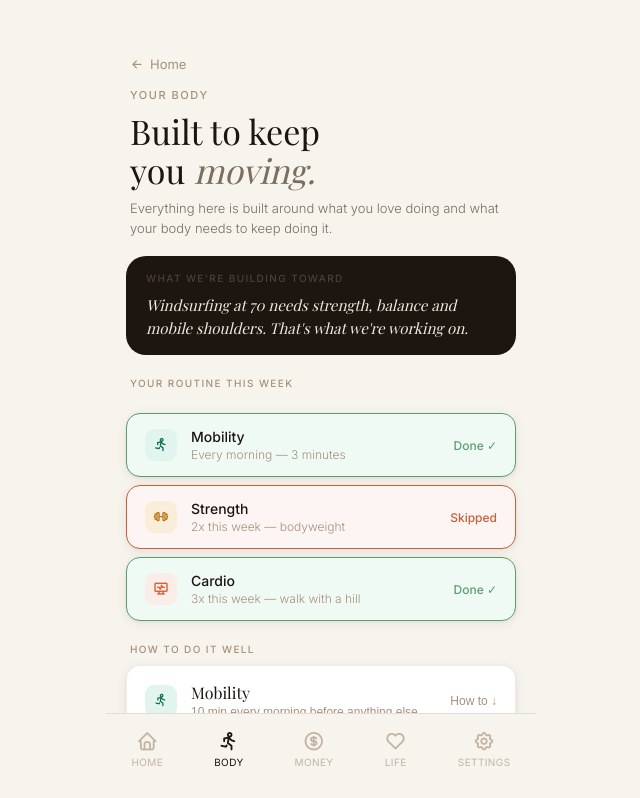
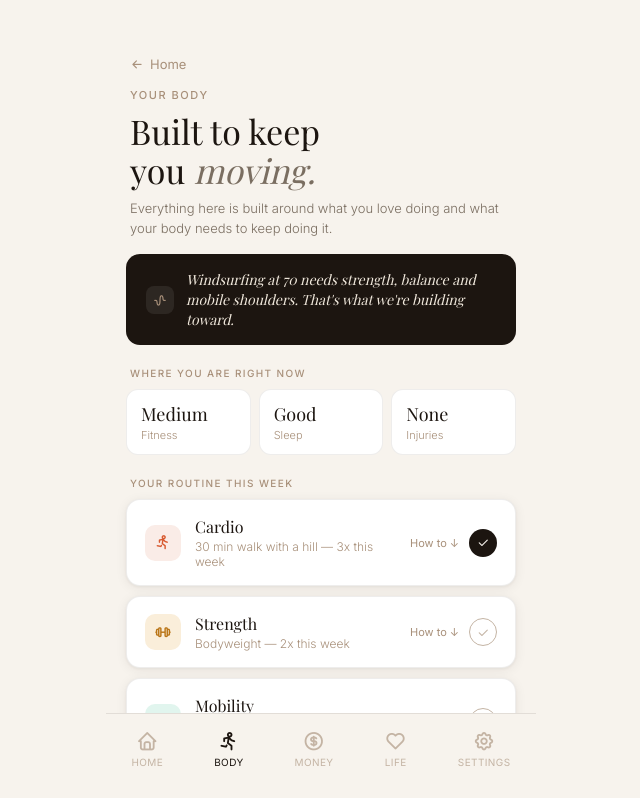
Before and after one commit to JessicaCrisp/LiLiLoLife, a Next.js app in the folder lililo/: page /body in a window 1280 px wide. Shown: the top 798 px of the page, without its empty margins (319-959 px from the left). Built offline with nearby package versions, Linux system fonts and the light colour scheme; a web font is replaced by a local one.

Commit message:
Refactor routine state management and UI components

```diff
--- a/lililo/app/body/page.tsx
+++ b/lililo/app/body/page.tsx
@@ -4,30 +4,87 @@ import { useState } from 'react'
 import { useRouter } from 'next/navigation'
 import BottomNav from '@/components/BottomNav'
 
-type RoutineState = 'none' | 'done' | 'skipped'
+type TickState = 'none' | 'done' | 'skipped'
+
+interface ExCardProps {
+  icon: string
+  iconBg: string
+  iconColor: string
+  title: string
+  meta: string
+  tickState: TickState
+  onTick: () => void
+  steps: { title: string; text: string }[]
+  focus: string
+  watch: string
+  mod?: string
+  modLabel?: string
+}
+
+function ExCard({ icon, iconBg, iconColor, title, meta, tickState, onTick, steps, focus, watch, mod, modLabel }: ExCardProps) {
+  const [open, setOpen] = useState(false)
+
+  return (
+    <div style={{ background: 'var(--white)', borderRadius: 'var(--r-md)', border: '0.5px solid var(--warm-hairline)', marginBottom: 10, overflow: 'hidden', boxShadow: 'var(--shadow-card)' }}>
+      <div style={{ display: 'flex', alignItems: 'center', gap: 14, padding: '16px 18px', cursor: 'pointer' }} onClick={() => setOpen(!open)}>
+        <div style={{ width: 36, height: 36, borderRadius: 10, background: iconBg, display: 'flex', alignItems: 'center', justifyContent: 'center', flexShrink: 0 }}>
+          <i className={`ti ${icon}`} style={{ fontSize: 17, color: iconColor }} aria-hidden="true" />
+        </div>
+        <div style={{ flex: 1 }}>
+          <p style={{ fontFamily: 'var(--font-serif)', fontSize: 16, color: 'var(--charcoal)', marginBottom: 2 }}>{title}</p>
+          <p style={{ fontSize: 12, fontWeight: 300, color: 'var(--warm-light)' }}>{meta}</p>
+        </div>
+        <div style={{ display: 'flex', alignItems: 'center', gap: 10, marginLeft: 'auto' }}>
+          <span style={{ fontSize: 11, color: 'var(--warm-light)', whiteSpace: 'nowrap' }}>{open ? 'Less ↑' : 'How to ↓'}</span>
+          <button
+            onClick={e => { e.stopPropagation(); onTick() }}
+            style={{ width: 28, height: 28, borderRadius: '50%', border: tickState === 'done' ? 'none' : '0.5px solid var(--warm-border)', background: tickState === 'done' ? 'var(--charcoal)' : 'transparent', display: 'flex', alignItems: 'center', justifyContent: 'center', cursor: 'pointer', flexShrink: 0 }}
+          >
+            <i className="ti ti-check" style={{ fontSize: 13, color: tickState === 'done' ? 'var(--parchment)' : 'var(--warm-border)' }} aria-hidden="true" />
+          </button>
+        </div>
+      </div>
+      {open && (
+        <div style={{ borderTop: '0.5px solid var(--warm-hairline)', padding: 18, background: '#FAFAF8' }}>
+          <p style={{ fontSize: 10, fontWeight: 500, letterSpacing: '0.12em', textTransform: 'uppercase', color: 'var(--warm-light)', marginBottom: 12 }}>How to do this well</p>
+          {steps.map((s, i) => (
+            <div key={i} style={{ display: 'flex', gap: 10, marginBottom: 12 }}>
+              <div style={{ width: 20, height: 20, borderRadius: '50%', background: 'var(--charcoal)', color: 'var(--parchment)', fontSize: 11, fontWeight: 500, display: 'flex', alignItems: 'center', justifyContent: 'center', flexShrink: 0, marginTop: 2 }}>{i + 1}</div>
+              <p style={{ fontSize: 13, fontWeight: 300, color: 'var(--charcoal-mid)', lineHeight: 1.6 }}>{s.text}</p>
+            </div>
+          ))}
+          <div style={{ background: '#F0E8DC', borderRadius: 10, padding: '12px 14px', marginTop: 4 }}>
+            <p style={{ fontSize: 10, fontWeight: 500, letterSpacing: '0.12em', textTransform: 'uppercase', color: 'var(--warm-light)', marginBottom: 6 }}>Focus on</p>
+            <p style={{ fontSize: 13, fontWeight: 300, color: 'var(--charcoal-mid)', lineHeight: 1.6 }}>{focus}</p>
+          </div>
+          <div style={{ background: '#FAECE7', borderRadius: 10, padding: '12px 14px', marginTop: 8 }}>
+            <p style={{ fontSize: 10, fontWeight: 500, letterSpacing: '0.12em', textTransform: 'uppercase', color: 'var(--alert)', marginBottom: 6 }}>Watch out for</p>
+            <p style={{ fontSize: 13, fontWeight: 300, color: 'var(--charcoal-mid)', lineHeight: 1.6 }}>{watch}</p>
+          </div>
+          {mod && (
+            <div style={{ background: 'var(--white)', border: '0.5px solid var(--warm-hairline)', borderRadius: 10, padding: '12px 14px', marginTop: 8 }}>
+              <p style={{ fontSize: 10, fontWeight: 500, letterSpacing: '0.12em', textTransform: 'uppercase', color: 'var(--warm-light)', marginBottom: 6 }}>{modLabel || 'Modification'}</p>
+              <p style={{ fontSize: 13, fontWeight: 300, color: 'var(--charcoal-mid)', lineHeight: 1.6 }}>{mod}</p>
+            </div>
+          )}
+        </div>
+      )}
+    </div>
+  )
+}
 
 export default function BodyScreen() {
   const router = useRouter()
-  const [mobility, setMobility] = useState<RoutineState>('done')
-  const [strength, setStrength] = useState<RoutineState>('skipped')
-  const [cardio, setCardio] = useState<RoutineState>('done')
-  const [mobilityOpen, setMobilityOpen] = useState(false)
+  const [cardio, setCardio] = useState<TickState>('done')
+  const [strength, setStrength] = useState<TickState>('none')
+  const [mobility, setMobility] = useState<TickState>('none')
 
-  const cycleState = (current: RoutineState): RoutineState => {
-    if (current === 'none') return 'done'
-    if (current === 'done') return 'skipped'
-    return 'none'
-  }
+  const cycle = (s: TickState): TickState => s === 'none' ? 'done' : s === 'done' ? 'skipped' : 'none'
 
   return (
     <div className="screen">
-
-      {/* Back nav */}
       <div style={{ padding: '56px 24px 0' }}>
-        <button
-          onClick={() => router.push('/home')}
-          style={{ display: 'flex', alignItems: 'center', gap: 6, background: 'none', border: 'none', cursor: 'pointer', padding: 0 }}
-        >
+        <button onClick={() => router.push('/home')} style={{ display: 'flex', alignItems: 'center', gap: 6, background: 'none', border: 'none', cursor: 'pointer', padding: 0 }}>
           <i className="ti ti-arrow-left" style={{ fontSize: 14, color: 'var(--warm-light)' }} aria-hidden="true" />
           <span style={{ fontSize: 13, color: 'var(--warm-light)', fontFamily: 'var(--font-sans)' }}>Home</span>
         </button>
@@ -35,126 +92,85 @@ export default function BodyScreen() {
 
       <div className="page-hero" style={{ paddingTop: 16 }}>
         <span className="kicker">Your body</span>
-        <h1 className="serif-xl" style={{ marginBottom: 8 }}>
-          Built to keep<br />you <em>moving.</em>
-        </h1>
-        <p className="sub-text">
-          Everything here is built around what you love doing and what your body needs to keep doing it.
+        <h1 className="serif-xl" style={{ marginBottom: 8 }}>Built to keep<br />you <em>moving.</em></h1>
+        <p className="sub-text">Everything here is built around what you love doing and what your body needs to keep doing it.</p>
+      </div>
+
+      {/* North star */}
+      <div style={{ margin: '16px 20px 0', background: 'var(--charcoal)', borderRadius: 14, padding: '16px 20px', display: 'flex', alignItems: 'center', gap: 12 }}>
+        <div style={{ width: 28, height: 28, borderRadius: 8, background: 'rgba(255,255,255,0.08)', display: 'flex', alignItems: 'center', justifyContent: 'center', flexShrink: 0 }}>
+          <i className="ti ti-wave-sine" style={{ fontSize: 14, color: 'var(--warm-light)' }} aria-hidden="true" />
+        </div>
+        <p style={{ fontFamily: 'var(--font-serif)', fontSize: 14, fontStyle: 'italic', color: '#F0E8DC', lineHeight: 1.4 }}>
+          Windsurfing at 70 needs strength, balance and mobile shoulders. That&apos;s what we&apos;re building toward.
         </p>
       </div>
 
-      {/* North star mini */}
-      <div className="north-star" style={{ padding: '16px 20px' }}>
-        <p className="ns-kicker">What we&apos;re building toward</p>
-        <p className="ns-text" style={{ fontSize: 15, marginBottom: 0 }}>
-          Windsurfing at 70 needs strength, balance and mobile shoulders. That&apos;s what we&apos;re working on.
-        </p>
+      {/* Snapshot */}
+      <p className="section-head">Where you are right now</p>
+      <div style={{ display: 'grid', gridTemplateColumns: '1fr 1fr 1fr', gap: 8, padding: '0 20px' }}>
+        {[['Medium', 'Fitness'], ['Good', 'Sleep'], ['None', 'Injuries']].map(([val, label]) => (
+          <div key={label} style={{ background: 'var(--white)', borderRadius: 12, border: '0.5px solid var(--warm-hairline)', padding: '12px 14px' }}>
+            <p style={{ fontFamily: 'var(--font-serif)', fontSize: 18, color: 'var(--charcoal)', marginBottom: 2 }}>{val}</p>
+            <p style={{ fontSize: 11, fontWeight: 300, color: 'var(--warm-light)' }}>{label}</p>
+          </div>
+        ))}
       </div>
 
-      {/* Routine */}
+      {/* Exercise cards */}
       <p className="section-head">Your routine this week</p>
-      <div className="routine-items">
-        <div className={`routine-item ${mobility === 'done' ? 'done-it' : mobility === 'skipped' ? 'skipped' : ''}`}
-          onClick={() => setMobility(cycleState(mobility))}>
-          <div className="routine-icon" style={{ background: '#E1F5EE' }}>
-            <i className="ti ti-run" style={{ fontSize: 16, color: '#0F6E56' }} aria-hidden="true" />
-          </div>
-          <div style={{ flex: 1 }}>
-            <p className="routine-name">Mobility</p>
-            <p className="routine-detail">Every morning — 3 minutes</p>
-          </div>
-          <span className={`routine-status ${mobility === 'done' ? 'done' : mobility === 'skipped' ? 'skip' : ''}`}>
-            {mobility === 'done' ? 'Done ✓' : mobility === 'skipped' ? 'Skipped' : 'Tap to mark'}
-          </span>
-        </div>
-        <div className={`routine-item ${strength === 'done' ? 'done-it' : strength === 'skipped' ? 'skipped' : ''}`}
-          onClick={() => setStrength(cycleState(strength))}>
-          <div className="routine-icon" style={{ background: '#FAEEDA' }}>
-            <i className="ti ti-barbell" style={{ fontSize: 16, color: '#BA7517' }} aria-hidden="true" />
-          </div>
-          <div style={{ flex: 1 }}>
-            <p className="routine-name">Strength</p>
-            <p className="routine-detail">2x this week — bodyweight</p>
-          </div>
-          <span className={`routine-status ${strength === 'done' ? 'done' : strength === 'skipped' ? 'skip' : ''}`}>
-            {strength === 'done' ? 'Done ✓' : strength === 'skipped' ? 'Skipped' : 'Tap to mark'}
-          </span>
-        </div>
-        <div className={`routine-item ${cardio === 'done' ? 'done-it' : cardio === 'skipped' ? 'skipped' : ''}`}
-          onClick={() => setCardio(cycleState(cardio))}>
-          <div className="routine-icon" style={{ background: '#FAECE7' }}>
-            <i className="ti ti-heart-rate-monitor" style={{ fontSize: 16, color: '#D85A30' }} aria-hidden="true" />
-          </div>
-          <div style={{ flex: 1 }}>
-            <p className="routine-name">Cardio</p>
-            <p className="routine-detail">3x this week — walk with a hill</p>
-          </div>
-          <span className={`routine-status ${cardio === 'done' ? 'done' : cardio === 'skipped' ? 'skip' : ''}`}>
-            {cardio === 'done' ? 'Done ✓' : cardio === 'skipped' ? 'Skipped' : 'Tap to mark'}
-          </span>
-        </div>
+      <div style={{ padding: '0 20px' }}>
+        <ExCard
+          icon="ti-run" iconBg="#FAECE7" iconColor="#D85A30"
+          title="Cardio" meta="30 min walk with a hill — 3x this week"
+          tickState={cardio} onTick={() => setCardio(cycle(cardio))}
+          steps={[
+            { title: '', text: 'Start easy for the first 5 minutes — your joints need time to warm up, especially in the morning. Don\'t push straight away.' },
+            { title: '', text: 'On the hill, lean slightly forward from the ankles — not the waist. Shorter steps, arms moving, breathing steady. This is the same core stability that keeps you upright on a board in a gust.' },
+            { title: '', text: 'Aim to be slightly breathless but still able to talk. That\'s the zone that builds the cardiovascular base you need for a full day on the water.' },
+          ]}
+          focus="Head up, shoulders relaxed, arms swinging naturally. Good posture on the walk trains the same postural muscles you use when you're powered up and planing."
+          watch="Pushing too hard on the hill. This should feel challenging, not painful. If your chest tightens or you feel dizzy, slow down immediately and rest."
+        />
+        <ExCard
+          icon="ti-barbell" iconBg="#FAEEDA" iconColor="#BA7517"
+          title="Strength" meta="Bodyweight — 2x this week"
+          tickState={strength} onTick={() => setStrength(cycle(strength))}
+          steps={[
+            { title: '', text: 'Squats: feet shoulder-width apart, toes slightly out. Lower slowly — 3 counts down, 1 up. Keep your chest up. This builds the leg power that drives your gybes and tacks.' },
+            { title: '', text: 'Lunges: step forward, lower your back knee toward the floor without touching it. Front knee stays directly above your ankle. This is single-leg stability — exactly what you need when the board is moving under you.' },
+            { title: '', text: 'Single leg balance: stand on one foot for 30 seconds, then switch. Hold a wall if you need to. The goal is to need it less every week — this is your most windsurfing-specific exercise.' },
+          ]}
+          focus="Slow and controlled beats fast and sloppy every time. Three slow squats done properly build more functional strength than ten rushed ones."
+          watch="Knees caving inward on squats — gently push them out to track over your second toe. Lower back aching means you're rounding your spine. Stop, reset your posture, and try again."
+          modLabel="If your knees are a concern"
+          mod="Place a chair behind you and just touch it before standing back up. This limits the range of motion while still building the same strength. Never push through sharp knee pain."
+        />
+        <ExCard
+          icon="ti-yoga" iconBg="#E1F5EE" iconColor="#0F6E56"
+          title="Mobility" meta="10 min — every morning before anything else"
+          tickState={mobility} onTick={() => setMobility(cycle(mobility))}
+          steps={[
+            { title: '', text: 'Hip circles: hands on hips, feet shoulder-width. Draw large slow circles — 10 each direction. Your hips are the pivot point of every manoeuvre on the water. Keep them moving.' },
+            { title: '', text: 'Shoulder rolls and cross-body stretch: roll both shoulders backward 10 times, then forward 10. Then pull one arm across your chest and hold 20 seconds. Switch. Your shoulders take the load of every gust — look after them.' },
+            { title: '', text: 'Ankle rotations: lift one foot, draw slow circles — 10 each direction, then switch. Do this while the kettle boils. Ankle mobility affects your stance and balance on an unstable board more than most people realise.' },
+            { title: '', text: 'Cat/cow: on hands and knees, arch your back up toward the ceiling then let it dip toward the floor. 10 slow reps. Breathe with the movement. This keeps your spine supple for the rotation you need when you\'re looking upwind.' },
+          ]}
+          focus="Slow is the whole point. This isn't a workout — it's maintenance. The slower and more deliberate you move, the more you're actually doing."
+          watch="Pushing into pain on the shoulder stretch — you should feel a gentle pull, never a sharp pinch. If something feels wrong in your shoulder, skip that movement. Your shoulders are too important to your sport to risk."
+          modLabel="If you have shoulder issues"
+          mod="Skip the cross-body stretch and do gentle pendulum swings instead — lean forward, let your arm hang loose, and make small circles. This keeps the joint moving without loading it."
+        />
       </div>
 
-      {/* How to — expandable */}
-      <p className="section-head">How to do it well</p>
-      <div style={{ padding: '0 20px' }}>
-        <div style={{ background: 'var(--white)', borderRadius: 'var(--r-md)', border: '0.5px solid var(--warm-hairline)', overflow: 'hidden', boxShadow: 'var(--shadow-card)' }}>
-          <button
-            style={{ display: 'flex', alignItems: 'center', gap: 14, padding: '16px 18px', width: '100%', background: 'none', border: 'none', cursor: 'pointer', textAlign: 'left' }}
-            onClick={() => setMobilityOpen(!mobilityOpen)}
-          >
-            <div className="routine-icon" style={{ background: '#E1F5EE', flexShrink: 0 }}>
-              <i className="ti ti-run" style={{ fontSize: 15, color: '#0F6E56' }} aria-hidden="true" />
-            </div>
-            <div style={{ flex: 1 }}>
-              <p style={{ fontFamily: 'var(--font-serif)', fontSize: 16, color: 'var(--charcoal)' }}>Mobility</p>
-              <p className="routine-detail">10 min every morning before anything else</p>
-            </div>
-            <span style={{ fontSize: 12, color: 'var(--warm-light)' }}>{mobilityOpen ? 'Less ↑' : 'How to ↓'}</span>
-          </button>
-
-          {mobilityOpen && (
-            <div style={{ borderTop: '0.5px solid var(--warm-hairline)', padding: 18, background: '#FAFAF8' }}>
-              <p style={{ fontSize: 10, fontWeight: 500, letterSpacing: '0.12em', textTransform: 'uppercase', color: 'var(--warm-light)', marginBottom: 14 }}>
-                How to do this well
-              </p>
-              {[
-                ['Hip circles', 'Hands on hips, feet shoulder-width. Draw large slow circles — 10 each direction. Your hips are the pivot point of every manoeuvre on the water.'],
-                ['Shoulder rolls', 'Roll both shoulders backward 10 times, then forward 10. Pull one arm across your chest, hold 20 seconds each side.'],
-                ['Ankle rotations', 'Lift one foot, draw slow circles — 10 each direction, then switch. Do this while the kettle boils.'],
-              ].map(([title, desc], i) => (
-                <div key={i} style={{ display: 'flex', gap: 10, marginBottom: 12 }}>
-                  <div style={{ width: 20, height: 20, borderRadius: '50%', background: 'var(--charcoal)', color: 'var(--parchment)', fontSize: 11, fontWeight: 500, display: 'flex', alignItems: 'center', justifyContent: 'center', flexShrink: 0, marginTop: 2 }}>{i + 1}</div>
-                  <div>
-                    <p style={{ fontSize: 13, fontWeight: 500, color: 'var(--charcoal)', marginBottom: 2 }}>{title}</p>
-                    <p style={{ fontSize: 13, fontWeight: 300, color: 'var(--charcoal-mid)', lineHeight: 1.6 }}>{desc}</p>
-                  </div>
-                </div>
-              ))}
-              <div style={{ background: '#F0E8DC', borderRadius: 10, padding: '12px 14px', marginTop: 4 }}>
-                <p style={{ fontSize: 10, fontWeight: 500, letterSpacing: '0.12em', textTransform: 'uppercase', color: 'var(--warm-light)', marginBottom: 6 }}>Focus on</p>
-                <p style={{ fontSize: 13, fontWeight: 300, color: 'var(--charcoal-mid)', lineHeight: 1.6 }}>Slow and deliberate. This is maintenance not a workout. The slower you move, the more useful it is.</p>
-              </div>
-              <div style={{ background: '#FAECE7', borderRadius: 10, padding: '12px 14px', marginTop: 8 }}>
-                <p style={{ fontSize: 10, fontWeight: 500, letterSpacing: '0.12em', textTransform: 'uppercase', color: 'var(--alert)', marginBottom: 6 }}>Watch out for</p>
-                <p style={{ fontSize: 13, fontWeight: 300, color: 'var(--charcoal-mid)', lineHeight: 1.6 }}>Pushing into pain on the shoulder stretch. You should feel a gentle pull, never a sharp pinch.</p>
-              </div>
-            </div>
-          )}
-        </div>
-      </div>
-
-      <p style={{ margin: '8px 20px 0', fontSize: 12, fontWeight: 300, color: 'var(--warm-light)', textAlign: 'center' }}>
+      <p style={{ margin: '8px 20px 0', fontSize: 12, fontWeight: 300, color: 'var(--warm-light)', textAlign: 'center', lineHeight: 1.5 }}>
         If something hurts, stop. When in doubt, talk to your physio or doctor first.
       </p>
 
-      {/* Nudge card */}
+      {/* Nudge */}
       <div className="nudge-card">
         <p className="nudge-kicker">This week</p>
-        <p className="nudge-text">
-          Tomorrow morning before anything else — hip circles, shoulder rolls, ankles.
-          This is what keeps you on a board at 70.
-        </p>
+        <p className="nudge-text">Tomorrow morning before anything else — hip circles, shoulder rolls, ankles. This is what keeps you on a board at 70.</p>
         <p className="nudge-time">Only 3 minutes.</p>
         <div className="nudge-actions">
           <button className="btn-dark-sm">Done it</button>
@@ -162,7 +178,21 @@ export default function BodyScreen() {
         </div>
       </div>
 
-      {/* Something changed */}
+      {/* Ask */}
+      <div style={{ margin: '18px 20px 0', background: 'var(--white)', borderRadius: 'var(--r-md)', border: '0.5px solid var(--warm-hairline)', padding: 18, boxShadow: 'var(--shadow-card)' }}>
+        <p style={{ fontSize: 14, fontWeight: 500, color: 'var(--charcoal)', marginBottom: 4 }}>Questions about your exercises?</p>
+        <p style={{ fontSize: 12, fontWeight: 300, color: 'var(--warm-light)', marginBottom: 12, lineHeight: 1.5 }}>Ask anything about your routine — swaps, technique, what to do when something&apos;s sore.</p>
+        <div style={{ background: '#F7F3ED', border: '0.5px solid rgba(44,35,24,0.15)', borderRadius: 10, padding: '12px 14px', fontSize: 14, color: 'var(--warm-light)', fontWeight: 300 }}>e.g. Can I swap lunges for something easier on my knees?</div>
+        <div style={{ display: 'flex', flexWrap: 'wrap', gap: 8, marginTop: 10 }}>
+          {['How do I know if I\'m doing squats right?', 'What can I do instead of walking?', 'My shoulder feels tight — what should I skip?'].map(c => (
+            <span key={c} style={{ background: '#F7F3ED', border: '0.5px solid rgba(44,35,24,0.12)', borderRadius: 20, padding: '7px 13px', fontSize: 12, color: 'var(--warm-mid)', fontWeight: 300 }}>{c}</span>
+          ))}
+        </div>
+        <p style={{ marginTop: 12, paddingTop: 12, borderTop: '0.5px solid var(--warm-hairline)', fontSize: 12, fontWeight: 300, color: 'var(--warm-light)', lineHeight: 1.5 }}>
+          For anything medical — pain, injuries, heart concerns — please check with your doctor or physio. I&apos;ll always tell you when something is worth a professional&apos;s opinion.
+        </p>
+      </div>
+
       <button style={{ display: 'flex', alignItems: 'center', gap: 8, margin: '20px 24px 0', background: 'none', border: 'none', cursor: 'pointer', padding: 0, fontFamily: 'var(--font-sans)', fontSize: 13, fontWeight: 300, color: 'var(--warm-light)' }}>
         <i className="ti ti-plus-circle" style={{ fontSize: 16 }} aria-hidden="true" />
         Something changed with your health or body? Tell me
```
